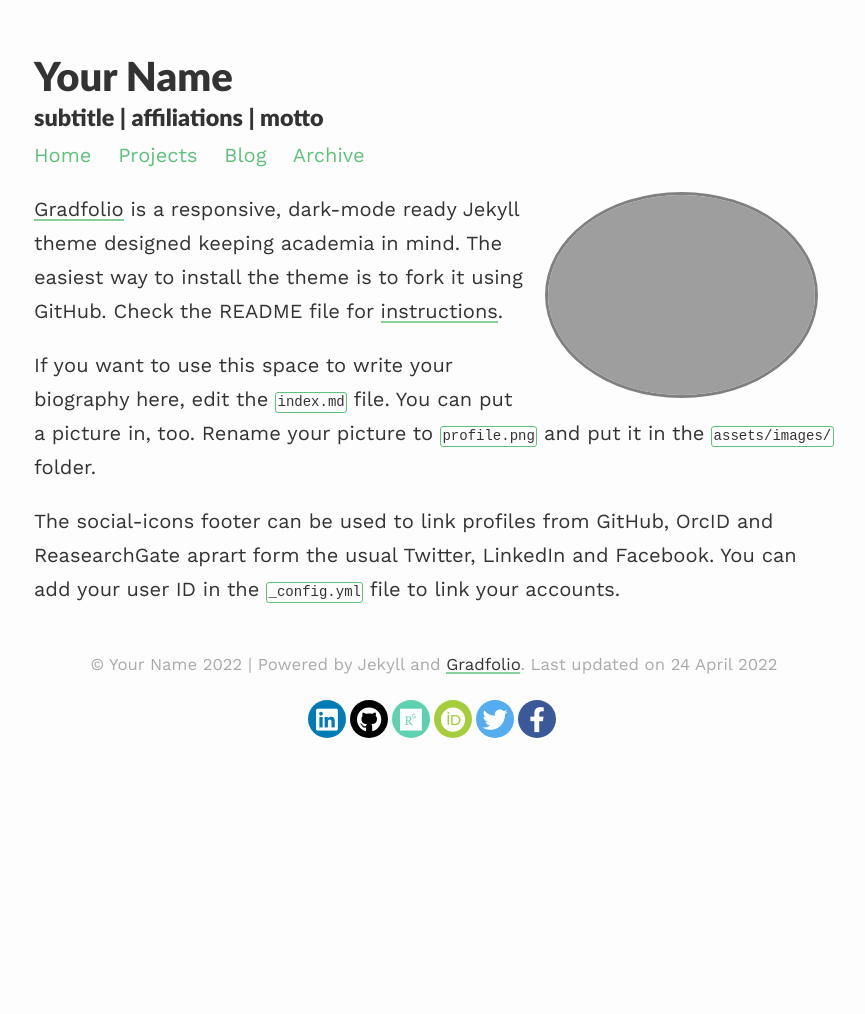
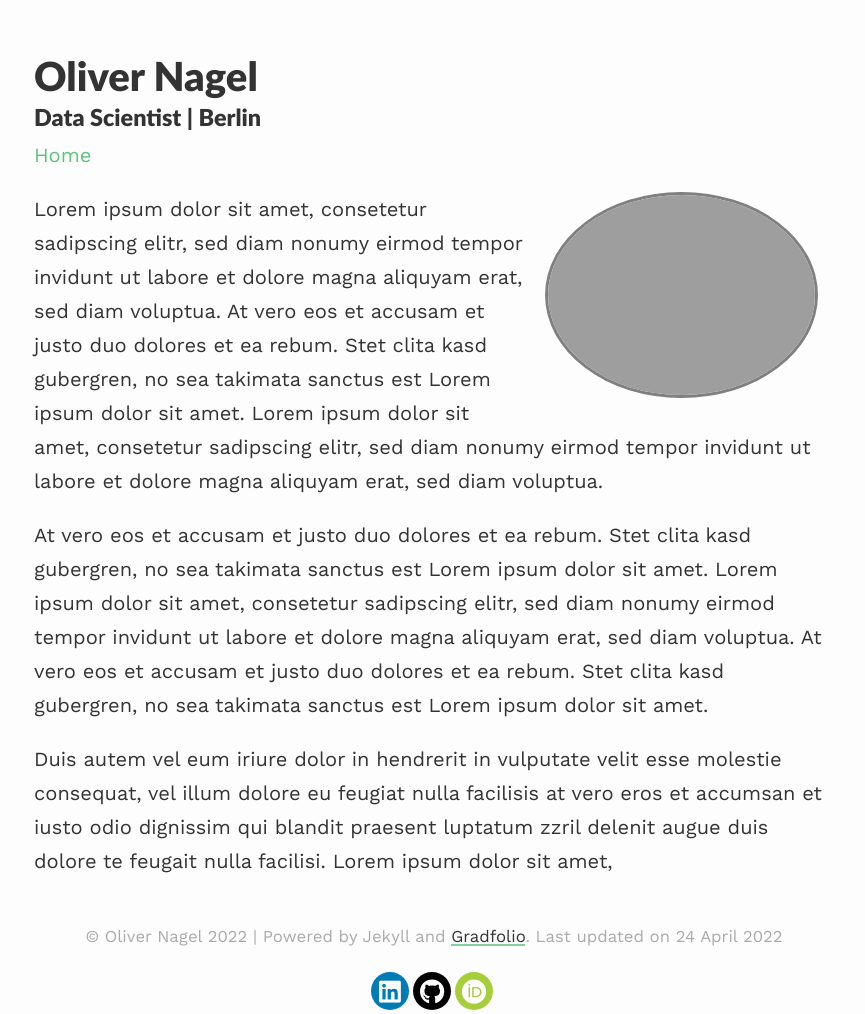
Before and after one commit to nagoli104/nagoli104.github.io, a Jekyll site: the page built from index.md, in a window 1280 px wide. Shown: the whole page, without its empty margins (206-1071 px from the left). Built offline with Jekyll 4.4.1, drawn with Linux system fonts in a browser that asks for light colours; nearby versions of some CDN libraries; before the commit the page ends 980 px from its top, so only the background shows below that.

Commit message:
started altering template

```diff
--- a/_config.yml
+++ b/_config.yml
@@ -1,9 +1,9 @@
 ### your site title here
 
-title: Your Name
-description: subtitle | affiliations | motto
+title: Oliver Nagel
+description: Data Scientist | Berlin
 
-baseurl: /gradfolio #name of GitHub repository
+baseurl: /nagoli104.github.io #name of GitHub repository
 url: "" #custom url to be used instead of GitHub repository
 email: #
 
@@ -17,12 +17,12 @@ permalink: /blog/:year/:title/
 paginate_path: /blog/page:num/
 
 # Social media links in footer
-facebook: "#"
-twitter: "#"
-linkedin: "#"
-github: "#"
-researchgate: "#"
-orcid: "#"
+#facebook: "#"
+#twitter: "#"
+linkedin: "olivernagel"
+github: "nagoli104"
+#researchgate: "#"
+orcid: "0000-0003-1434-726X"
 
 highlighter: rouge
 markdown: kramdown
--- a/_includes/navigation.html
+++ b/_includes/navigation.html
@@ -1,6 +1,6 @@
 <div class="links scroll">
         <a href="{{site.baseurl}}/">Home</a>
-        <a href="{{site.baseurl}}/projects/">Projects</a>
-        <a href="{{site.baseurl}}/blog/">Blog</a>
-        <a href="{{site.baseurl}}/archive/">Archive</a>
+        <!--<a href="{{site.baseurl}}/projects/">Projects</a> -->
+        <!--<a href="{{site.baseurl}}/blog/">Blog</a> -->
+        <!--<a href="{{site.baseurl}}/archive/">Archive</a> -->
 </div>
--- a/index.md
+++ b/index.md
@@ -7,8 +7,8 @@ profile:
 published: true
 ---
 
-[Gradfolio](https://github.com/jitinnair1/gradfolio){:target="_blank"} is a responsive, dark-mode ready Jekyll theme designed keeping academia in mind. The easiest way to install the theme is to fork it using GitHub. Check the README file for [instructions](https://github.com/jitinnair1/gradfolio#installation){:target="_blank"}.
+Lorem ipsum dolor sit amet, consetetur sadipscing elitr, sed diam nonumy eirmod tempor invidunt ut labore et dolore magna aliquyam erat, sed diam voluptua. At vero eos et accusam et justo duo dolores et ea rebum. Stet clita kasd gubergren, no sea takimata sanctus est Lorem ipsum dolor sit amet. Lorem ipsum dolor sit amet, consetetur sadipscing elitr, sed diam nonumy eirmod tempor invidunt ut labore et dolore magna aliquyam erat, sed diam voluptua.
 
-If you want to use this space to write your biography here, edit the `index.md` file. You can put a picture in, too. Rename your picture to `profile.png` and put it in the `assets/images/` folder.
+At vero eos et accusam et justo duo dolores et ea rebum. Stet clita kasd gubergren, no sea takimata sanctus est Lorem ipsum dolor sit amet. Lorem ipsum dolor sit amet, consetetur sadipscing elitr, sed diam nonumy eirmod tempor invidunt ut labore et dolore magna aliquyam erat, sed diam voluptua. At vero eos et accusam et justo duo dolores et ea rebum. Stet clita kasd gubergren, no sea takimata sanctus est Lorem ipsum dolor sit amet.
 
-The social-icons footer can be used to link profiles from GitHub, OrcID and ReasearchGate aprart form the usual Twitter, LinkedIn and Facebook. You can add your user ID in the `_config.yml` file to link your accounts.
+Duis autem vel eum iriure dolor in hendrerit in vulputate velit esse molestie consequat, vel illum dolore eu feugiat nulla facilisis at vero eros et accumsan et iusto odio dignissim qui blandit praesent luptatum zzril delenit augue duis dolore te feugait nulla facilisi. Lorem ipsum dolor sit amet,
```
Also changed, not shown: 4 other files.
